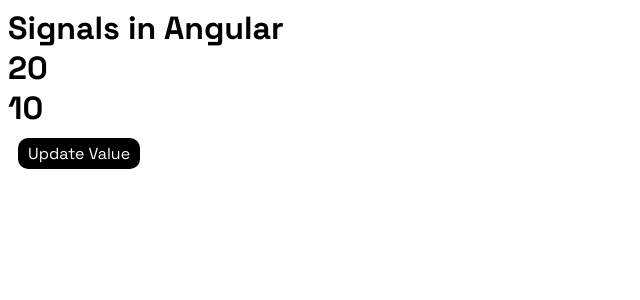
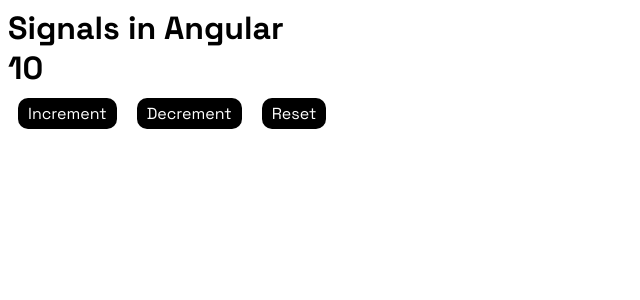
Before and after one commit to elishabhatti/angular-app, an Angular app: page / in a window 1280 px wide. Shown: the top 300 px of the page, without its empty margins (0-640 px from the left). Built offline with nearby package versions, Linux system fonts and the light colour scheme.

Commit message:
counter app with signals

```diff
--- a/src/app/app.html
+++ b/src/app/app.html
@@ -1,6 +1,7 @@
 <h1>Signals in Angular</h1>
 
-<h1>{{x}}</h1>
-<h1>{{count()}} </h1>
+<h1>{{count()}}</h1>
 
-<button (click)="updateValue()">Update Value</button>
+<button (click)="updateValue('inc')" >Increment</button>
+<button (click)="updateValue('dec')" >Decrement</button>
+<button (click)="updateValue('res')" >Reset</button>
--- a/src/app/app.ts
+++ b/src/app/app.ts
@@ -16,8 +16,13 @@ export class App {
     });
   }
 
-  updateValue() {
-    this.count.set(this.count() + 1);
-    this.x  = this.x + 1
+  updateValue(val: string) {
+    if (val == 'inc') {
+      this.count.set(this.count() + 1);
+    } else if (val == 'dec') {
+      this.count.set(this.count() - 1);
+    } else {
+      this.count.set(0);
+    }
   }
 }
```
